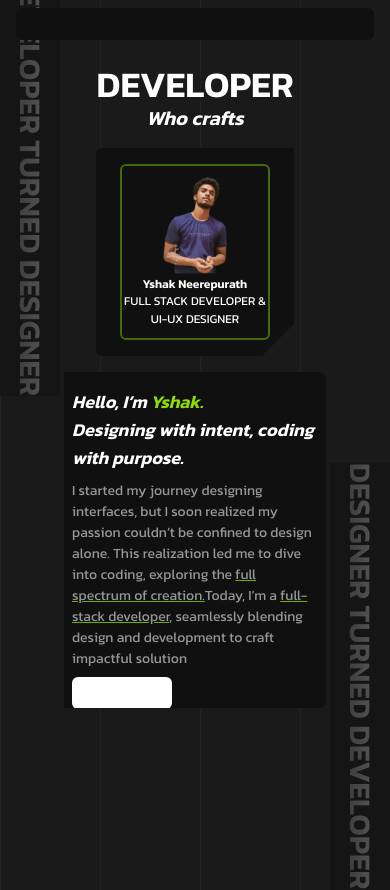
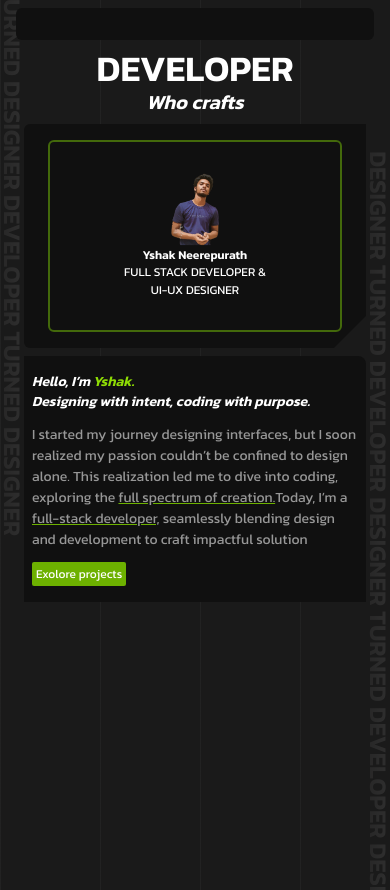
Before and after one commit to Vy-shak/Portfolio-Yshak, a Next.js app: page / in a window 390 px wide. Shown: the top 890 px of the page. Built offline with nearby package versions, Linux system fonts and the light colour scheme.

Commit message:
Home responsive complete

```diff
--- a/app/sections/Hero.tsx
+++ b/app/sections/Hero.tsx
@@ -6,13 +6,13 @@ function Hero() {
         <section className='w-full flexCenter overflow-y-hidden '>
             <BgText key={1} align={'left-0'} text=' Developer turned Designer Developer turned Designer ' from={'`0'} to='-100vh' />
             <BgText key={2} align={'right-0'} text='designer turned Developer designer turned Developer designer turned Developer ' from={'0'} to='100vh' />
-            <div className='w-full flex justify-center items-center flex-col mt-16'>
+            <div className='w-full z-10 flex justify-center items-center flex-col mt-12  md:mt-12 lg:mt-16'>
                 <div className='w-full h-fit flexcolCenter'>
                     <span className=' w-fit text-4xl sm:text-5xl md:text-6xl lg:text-7xl font-semibold'>DEVELOPER</span>
                     <span className=' w-fit text-xl sm:text-2xl md:text-3xl lg:text-4xl font-semibold italic'>Who crafts</span>
                 </div>
-                <div className='flex lg:flex-row flex-col w-full px-12  sm:px-8 md:px-10 lg:px-16'>
-                    <div className='w-full z-10 h-60 sm:h-64 lg:h-96 md:h-72 px-8 lg:px-0 sm:px-10 md:px-12 py-4 '>
+                <div className='flex lg:flex-row flex-col w-full px-2 sm:px-4 md:px-10 lg:px-16'>
+                    <div className='w-full z-10 h-60 sm:h-64 lg:h-96 md:h-72 px-0  lg:px-0 sm:px-10 md:px-12 py-2 lg:py-4 '>
                         <div style={{ clipPath: "polygon(0 0, 100% 0, 100% calc(100% - 2rem), calc(100% - 2rem) 100%, 0 100%)" }} className='w-full px-6 py-4 bg-neutral-900 flexcolCenter rounded-tl-md rounded-bl-md h-full'>
                             <Myprofile />
                         </div>
@@ -20,13 +20,13 @@ function Hero() {
                     <div style={{
                         clipPath: "inset(0px 0px 12.5% 0px round 0 0 2% 0)"
                     }} className='w-full z-10 h-96 py-0   lg:py-4'>
-                        <div className='w-full pt-4 px-2 sm:px-2 md:px-4 lg:p-0 flex space-y-2 md:space-y-2 lg:space-y-4 flex-col items-start justify-start  lg:pt-4  rounded-tr-lg h-fit pb-4   lg:h-full bg-neutral-900'>
-                            <h2 className='italic font-semibold lg:text-2xl md:text-2xl sm:text-xl text-lg'>Hello, I’m <span className='text-greenPrimary-600'>Yshak.</span><br />
+                        <div className='w-full pt-4 px-2 sm:px-2 md:px-4 lg:p-0 flex space-y-3 md:space-y-2 lg:space-y-4 flex-col items-start justify-start  lg:pt-4  rounded-tr-lg h-fit pb-4   lg:h-full bg-neutral-900'>
+                            <h2 className='italic font-semibold lg:text-2xl md:text-2xl sm:text-xl text-sm'>Hello, I’m <span className='text-greenPrimary-600'>Yshak.</span><br />
                                 Designing with intent, coding with purpose.</h2>
                             <p className='w-fit text-neutral-300 lg:text-xs md:text-sm sm:text-xs text-[14px]  font-normal'>I started my journey designing interfaces, but I soon realized my passion couldn’t be confined to design alone.
                                 This realization led me to dive into coding, exploring the <span className='underline decoration-greenPrimary-700'>full spectrum of creation.</span>
                                 Today, I’m a  <span className='underline decoration-greenPrimary-700'>full-stack developer,</span> seamlessly blending design and development to craft impactful solution</p>
-                            <Button variant='primary' size='default' text='see my projects' ></Button>
+                            <Button variant='primary' size='default' text='Exolore projects' ></Button>
                         </div>
                     </div>
                 </div>
--- a/components/BgText.tsx
+++ b/components/BgText.tsx
@@ -14,8 +14,8 @@ interface bgtext {
 
 function BgText({ text, align, from, to }: bgtext) {
     return (
-        <motion.div animate={{ translateY: [`${from}`, `${to}`] }} transition={{ translateY: { duration: 15, repeatType: 'mirror', repeat: Infinity } }} style={{ writingMode: 'vertical-rl' }} className={`absolute ${align} top-0  text-6xl uppercase font-semibold  bg-neutral-800 w-fit h-fit`}>
-            <span className={`w-fit h-fit  whitespace-nowrap opacity-30 text-transparent bg-clip-text bg-gradient-to-l from-white to-gradient-base text-3xl sm:text-4xl md:text-5xl lg:text-7xl`}>{text}</span>
+        <motion.div animate={{ translateY: [`${from}`, `${to}`] }} transition={{ translateY: { duration: 50, repeatType: 'mirror', repeat: Infinity } }} style={{ writingMode: 'vertical-rl' }} className={`absolute ${align} top-0 uppercase font-semibold   w-fit h-fit`}>
+            <span className={`w-fit h-fit -z-10  whitespace-nowrap leading-none opacity-10 text-transparent bg-clip-text bg-gradient-to-l from-white to-gradient-base text-2xl sm:text-4xl md:text-5xl lg:text-7xl`}>{text}</span>
         </motion.div>
     )
 }
--- a/components/Profile.tsx
+++ b/components/Profile.tsx
@@ -5,8 +5,8 @@ import Myprofile from "../public/Images/Profile.png"
 
 function Profile() {
     return (
-        <div className='w-full h-full flexcolCenter border-2 border-greenPrimary-900 rounded-md'>
-            <Image className='w-16 md:w-24 lg:w-36' alt='yshak' src={Myprofile} />
+        <div className='w-full h-full flexcolCenter border-2  border-greenPrimary-900 rounded-md'>
+            <Image className='w-12 md:w-24 lg:w-36' alt='yshak' src={Myprofile} />
             <span className='font-semibold text-xs sm:text-xs md:text-sm  lg:text-md text-white whitespace-nowrap'>Yshak Neerepurath</span>
             <span className='font-regular text-[12px] sm:text-[12px] md:text-[14px] lg:text-xs whitespace-nowrap text-white  uppercase'>Full stack developer &</span>
             <span className='font-regular text-[12px] sm:text-[12px] md:text-[14px]  lg:text-xs text-white whitespace-nowrap uppercase'>UI-UX Designer</span>
--- a/components/UI/Button.tsx
+++ b/components/UI/Button.tsx
@@ -12,11 +12,11 @@ interface buttonProps {
 
 const constants = {
     variant: {
-        primary: 'bg-white hover:bg-greenPrimary-900  bg-greenPrimary-700  font-normal text-white ',
+        primary: ' hover:bg-greenPrimary-900  bg-greenPrimary-700  font-normal text-white ',
         secondary: 'border-2 rounded-md border-greenPrimary-600  text-white font-normal',
     },
     size: {
-        default: 'xl:px-4 py-2 px-2  xl:py-2 text-sm  w-fit rounded-md ',
+        default: 'xl:px-4 py-1  px-1  xl:py-2 text-xs xl:text-sm  w-fit lg:rounded-md rounded-sm ',
     },
 }
 
```
